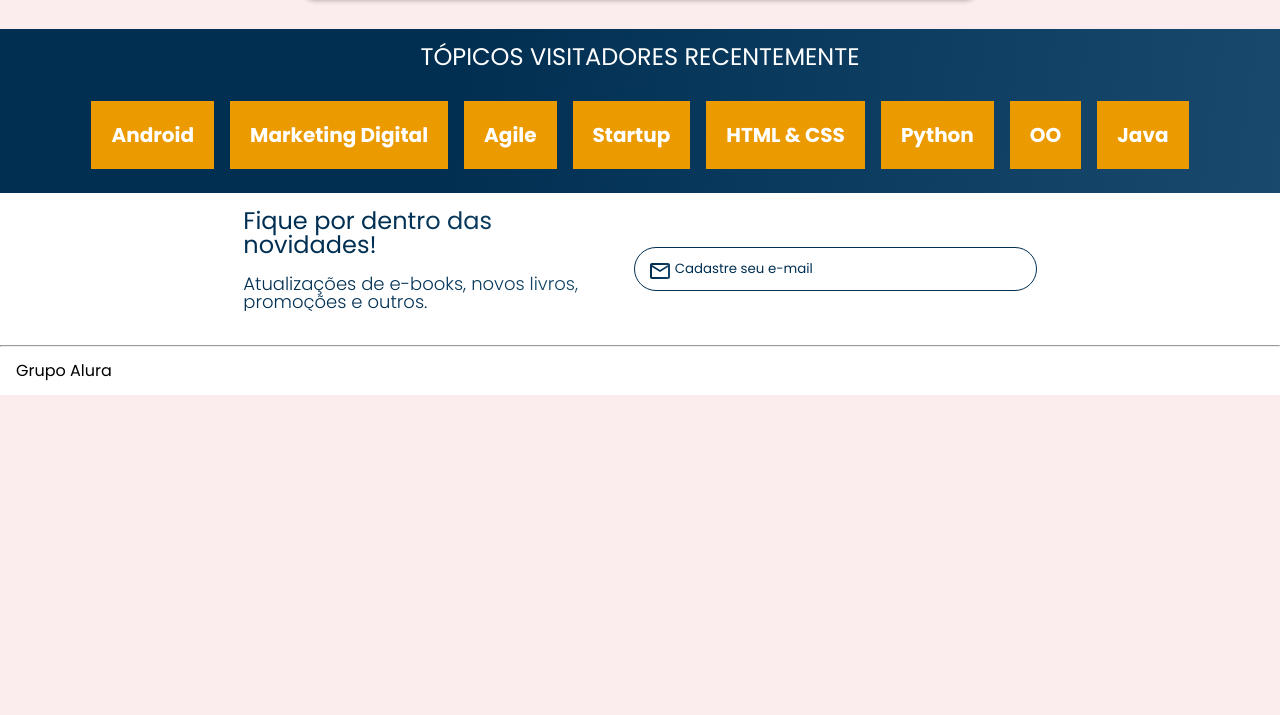
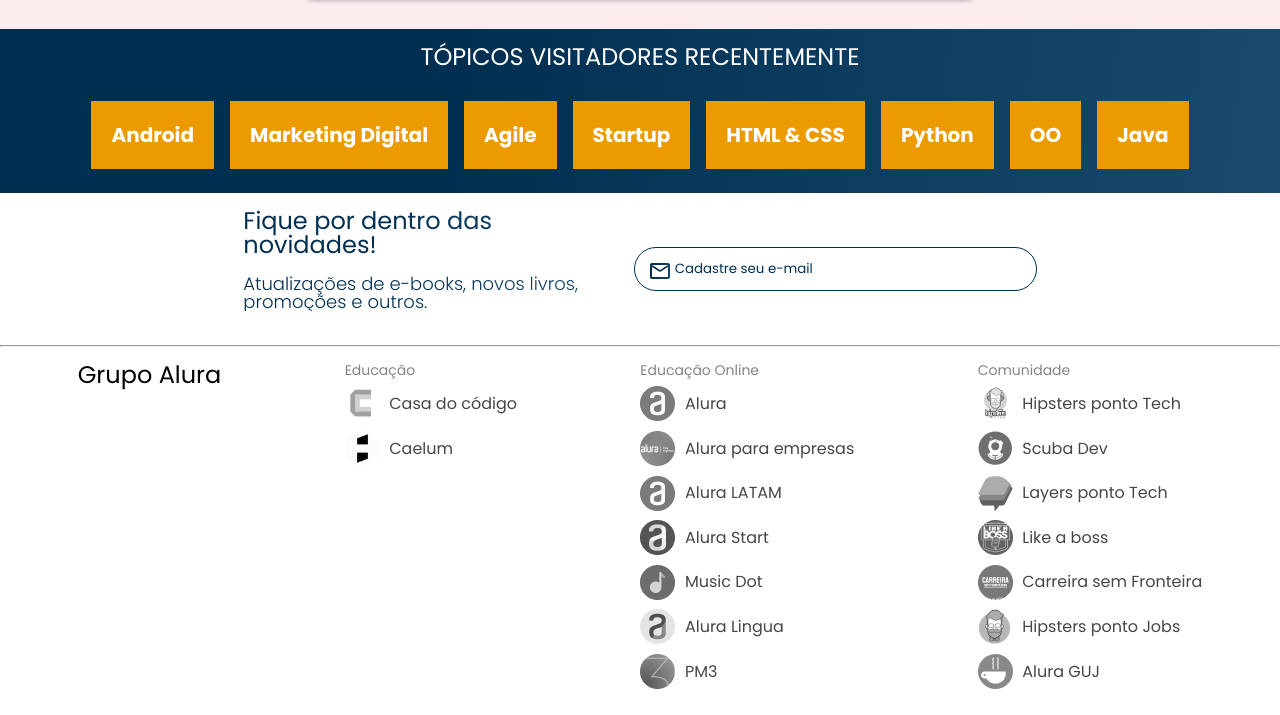
Before and after one commit to luizfilipe-bp/AluraBooks, a plain HTML site: page index.html in a window 1280 px wide. Shown: the part 1932-2647 px from the top of the page. Before the commit the page ends 2327 px from the top, so only its background shows below. Drawn offline with nearby package versions, Linux system fonts and the light colour scheme.

Commit message:
Footer adaptado para 1024px

```diff
--- a/index.html
+++ b/index.html
@@ -222,6 +222,81 @@
 
         <footer class="rodape">
             <h2 class="rodape__titulo">Grupo Alura</h2>
+            <ul class="lista-rodape">
+                <li class="lista-rodape__titulo">Educação</li>
+                <li class="lista-rodape__item">
+                    <img src="src/img/CasaDoCodigo.png" alt="Logo da casa do código">
+                    <a href="#" class="lista-rodape__link">Casa do código</a>
+                </li>
+                <li class="lista-rodape__item">
+                    <img src="src/img/Caelum.png" alt="Logo da Caelum">
+                    <a href="#" class="lista-rodape__link">Caelum</a>
+                </li>
+            </ul>
+
+            <ul class="lista-rodape">
+                <li class="lista-rodape__titulo">Educação Online</li>
+                <li class="lista-rodape__item">
+                    <img src="src/img/Alura.png" alt="Logo da Alura">
+                    <a href="#" class="lista-rodape__link">Alura</a>
+                </li>
+                <li class="lista-rodape__item">
+                    <img src="src/img/AluraEmpresas.png" alt="Logo da Alura Empresas">
+                    <a href="#" class="lista-rodape__link">Alura para empresas</a>
+                </li>
+                <li class="lista-rodape__item">
+                    <img src="src/img/AluraLatam.png" alt="Logo da Alura Latam">
+                    <a href="#" class="lista-rodape__link">Alura LATAM</a>
+                </li>
+                <li class="lista-rodape__item">
+                    <img src="src/img/AluraStart.png" alt="Logo da Alura Start">
+                    <a href="#" class="lista-rodape__link">Alura Start</a>
+                </li>
+                <li class="lista-rodape__item">
+                    <img src="src/img/MusicDot.png" alt="Logo da Music Dot">
+                    <a href="#" class="lista-rodape__link">Music Dot</a>
+                </li>
+                <li class="lista-rodape__item">
+                    <img src="src/img/AluraLingua.png" alt="Logo da Alura Lingua">
+                    <a href="#" class="lista-rodape__link">Alura Lingua</a>
+                </li>
+                <li class="lista-rodape__item">
+                    <img src="src/img/PM3.png" alt="Logo da PM3">
+                    <a href="#" class="lista-rodape__link">PM3</a>
+                </li>
+            </ul>
+
+            <ul class="lista-rodape">
+                <li class="lista-rodape__titulo">Comunidade</li>
+                <li class="lista-rodape__item">
+                    <img src="src/img/HipstersTech.png" alt="Logo da Hipsters ponto tech">
+                    <a href="#" class="lista-rodape__link">Hipsters ponto Tech</a>
+                </li>
+                <li class="lista-rodape__item">
+                    <img src="src/img/Scuba.png" alt="Logo da Scuba Dev">
+                    <a href="#" class="lista-rodape__link">Scuba Dev</a>
+                </li>
+                <li class="lista-rodape__item">
+                    <img src="src/img/Layers.png" alt="Logo da Layers ponto Tech">
+                    <a href="#" class="lista-rodape__link">Layers ponto Tech</a>
+                </li>
+                <li class="lista-rodape__item">
+                    <img src="src/img/LikeABoss.png" alt="Logo da Like a boss">
+                    <a href="#" class="lista-rodape__link">Like a boss</a>
+                </li>
+                <li class="lista-rodape__item">
+                    <img src="src/img/CarreiraSemFronteira.png" alt="Logo da Carreira sem Fronteira">
+                    <a href="#" class="lista-rodape__link">Carreira sem Fronteira</a>
+                </li>
+                <li class="lista-rodape__item">
+                    <img src="src/img/HipstersJobs.png" alt="Logo da Hipsters ponto Jobs">
+                    <a href="#" class="lista-rodape__link">Hipsters ponto Jobs</a>
+                </li>
+                <li class="lista-rodape__item">
+                    <img src="src/img/GUJ.png" alt="Logo da GUJ">
+                    <a href="#" class="lista-rodape__link">Alura GUJ</a>
+                </li>
+            </ul>
         </footer>
 
         <script src="https://cdn.jsdelivr.net/npm/swiper@8/swiper-bundle.min.js"></script>
--- a/src/css/footer.css
+++ b/src/css/footer.css
@@ -6,3 +6,35 @@ hr {
     background-color: var(--branco);
     padding: 1em;
 }
+
+.lista-rodape {
+    display: none;
+}
+@media screen and (min-width: 1024px){
+    .lista-rodape {
+        display: block;
+    }
+    .rodape {
+        display: flex;
+        justify-content: space-around;
+    }
+    .rodape__titulo {
+        font-size: 24px;
+    }
+    .lista-rodape__titulo {
+        color: var(--cinza-claro);
+        font-size: 14px;
+    }
+
+    .lista-rodape__item {
+        display: flex;
+        align-items: center;
+        margin: 0.6em 0;
+    }
+
+    .lista-rodape__link {
+        color: var(--cinza);
+        text-decoration: none;
+        margin-left: 0.6em;
+    }
+}
--- a/src/css/style.css
+++ b/src/css/style.css
@@ -14,6 +14,8 @@
     --fonte-principal: "Poppins";
     --fonte-secundario: "Josefin Sans";
     --preto: #000000;
+    --cinza: #474646;
+    --cinza-claro: #858585;
 }
 
 body {
```
